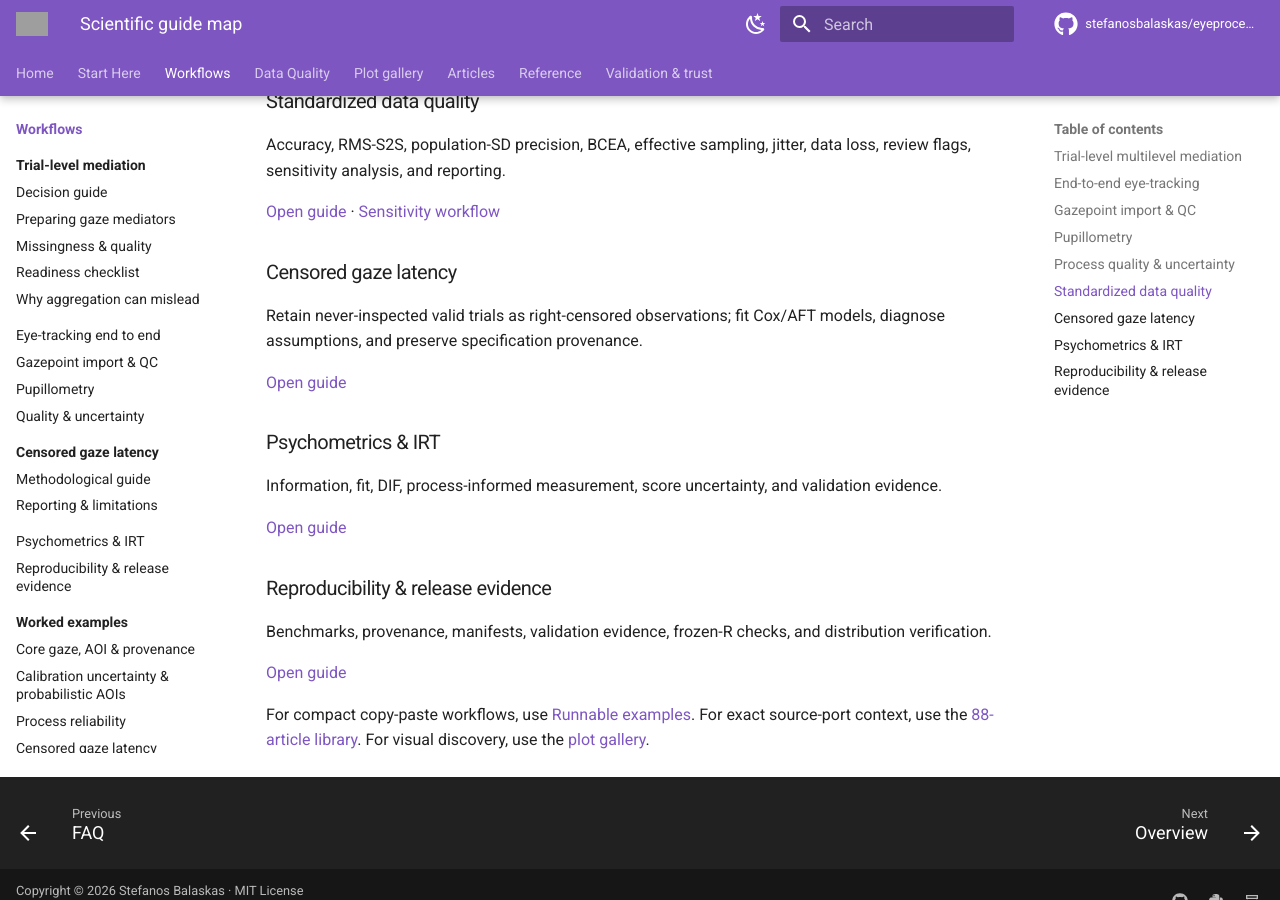
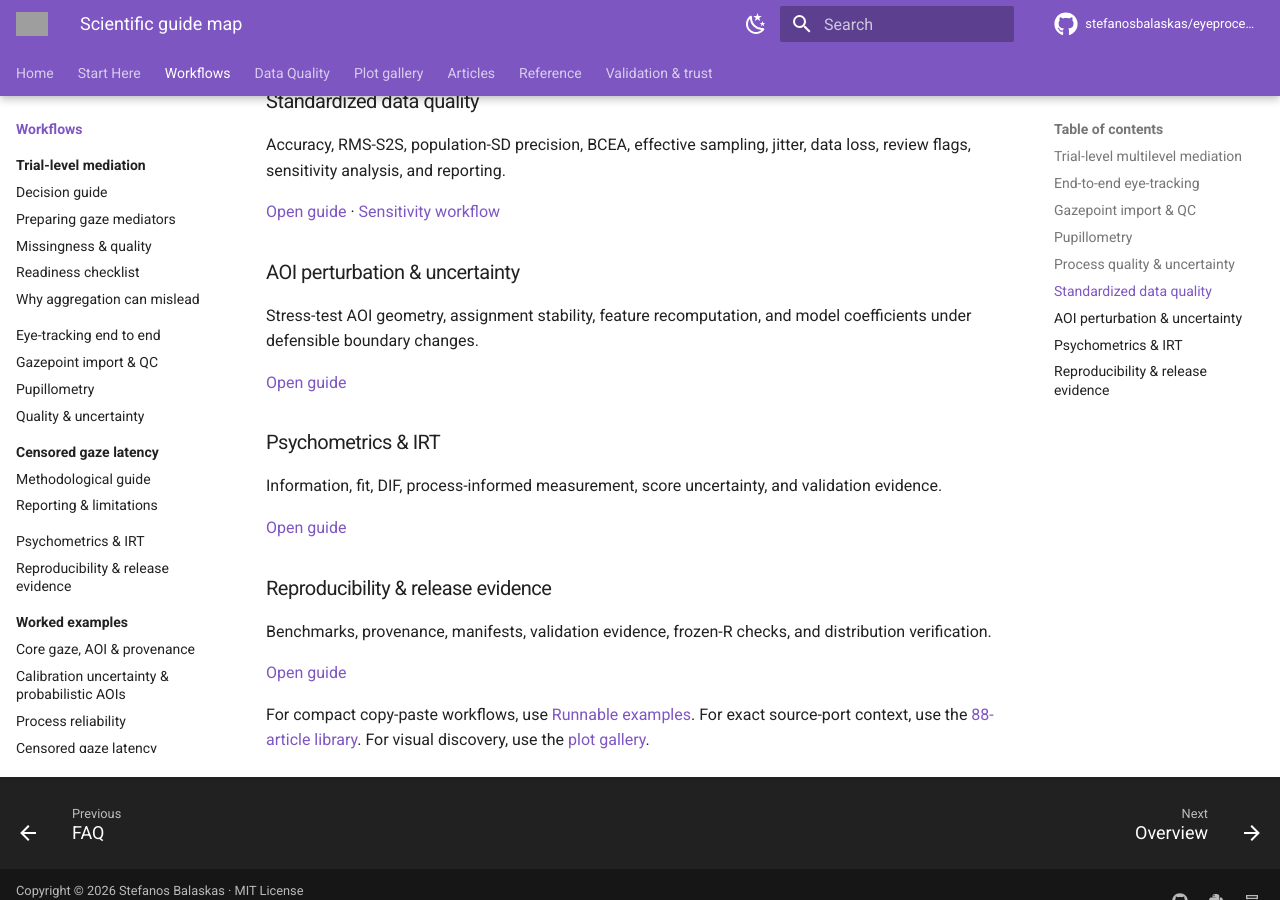
Before and after one commit to stefanosbalaskas/eyeprocesspy, an MkDocs documentation site: the page built from docs/guides/index.md, in a window 1280 px wide and 900 px high, scrolled down 1032 px. Built offline with MkDocs 1.6.1 and Material for MkDocs 9.7.7, drawn with Linux system fonts in a browser that asks for light colours; comment, search, counter and statistics services are not loaded; grey boxes are pictures that could not be loaded.

Commit message:
merge: combine AOI uncertainty and Data Quality guides

```diff
--- a/docs/guides/index.md
+++ b/docs/guides/index.md
@@ -53,10 +53,10 @@
 </div>
 <div class="ep-card" markdown>
 
-### Censored gaze latency
-Retain never-inspected valid trials as right-censored observations; fit Cox/AFT models, diagnose assumptions, and preserve specification provenance.
+### AOI perturbation & uncertainty
+Stress-test AOI geometry, assignment stability, feature recomputation, and model coefficients under defensible boundary changes.
 
-[Open guide](gaze-survival-analysis.md)
+[Open guide](aoi-uncertainty/)
 
 </div>
 <div class="ep-card" markdown>
```
